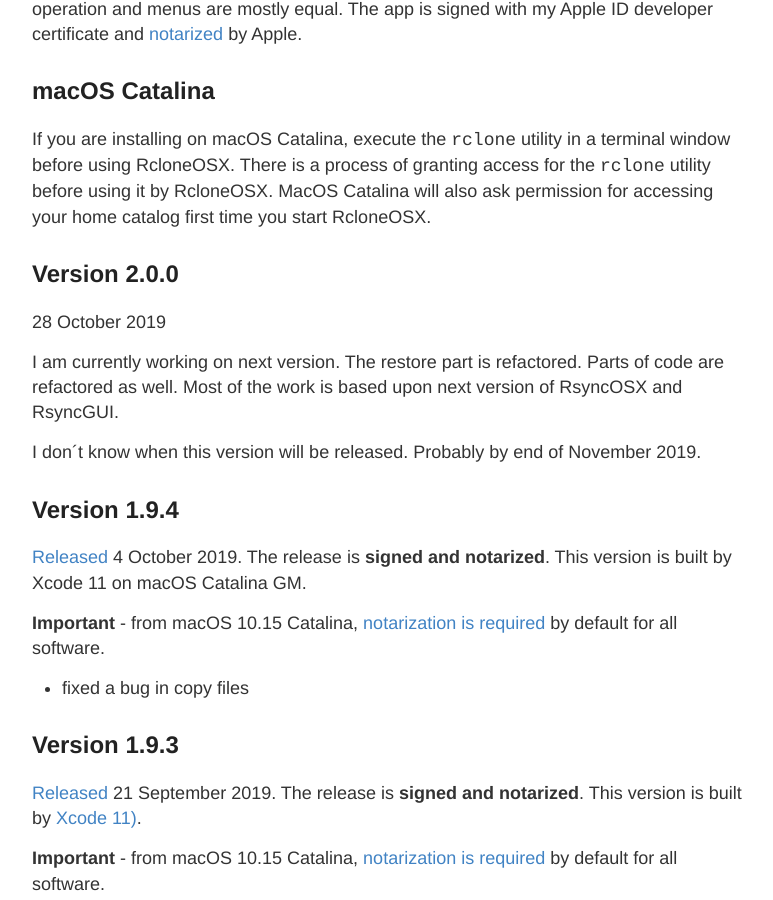
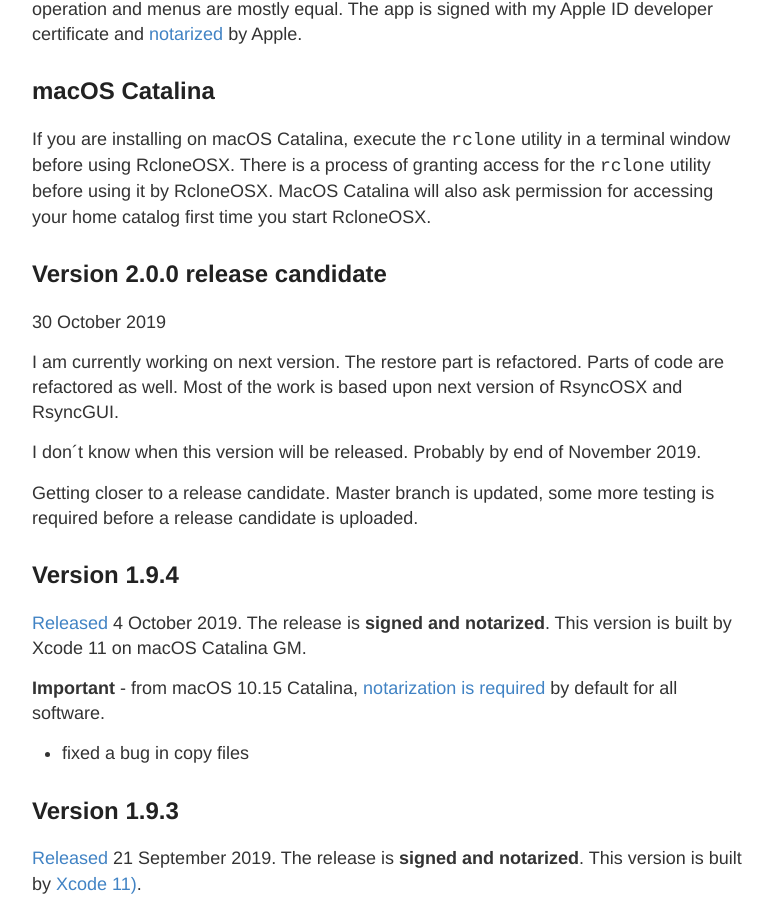
Before and after one commit to d2s/Documentation, a Jekyll site: the page built from _posts/2018-01-01-RcloneChangelog.md, in a window 1280 px wide and 900 px high, scrolled down 530 px. Shown: the whole window, without its empty margins (248-1021 px from the left). Built offline with Jekyll 4.4.1, drawn with Linux system fonts in a browser that asks for light colours.

Commit message:
Update 2018-01-01-RcloneChangelog.md

```diff
--- a/_posts/2018-01-01-RcloneChangelog.md
+++ b/_posts/2018-01-01-RcloneChangelog.md
@@ -15,13 +15,15 @@ To get an idea of how RcloneOSX is working please see the [intro](/Intro) to Rsy
 
 If you are installing on macOS Catalina, execute the `rclone` utility in a terminal window before using RcloneOSX. There is a process of granting access for the `rclone` utility before using it by RcloneOSX. MacOS Catalina will also ask permission for accessing your home catalog first time you start RcloneOSX.
 
-## Version 2.0.0
+## Version 2.0.0 release candidate
 
-28 October 2019
+30 October 2019
 
 I am currently working on next version. The restore part is refactored. Parts of code are refactored as well. Most of the work is based upon next version of RsyncOSX and RsyncGUI.
 
 I don´t know when this version will be released. Probably by end of November 2019.
+
+Getting closer to a release candidate. Master branch is updated, some more testing is required before a release candidate is uploaded.
 
 ## Version 1.9.4
 
```
